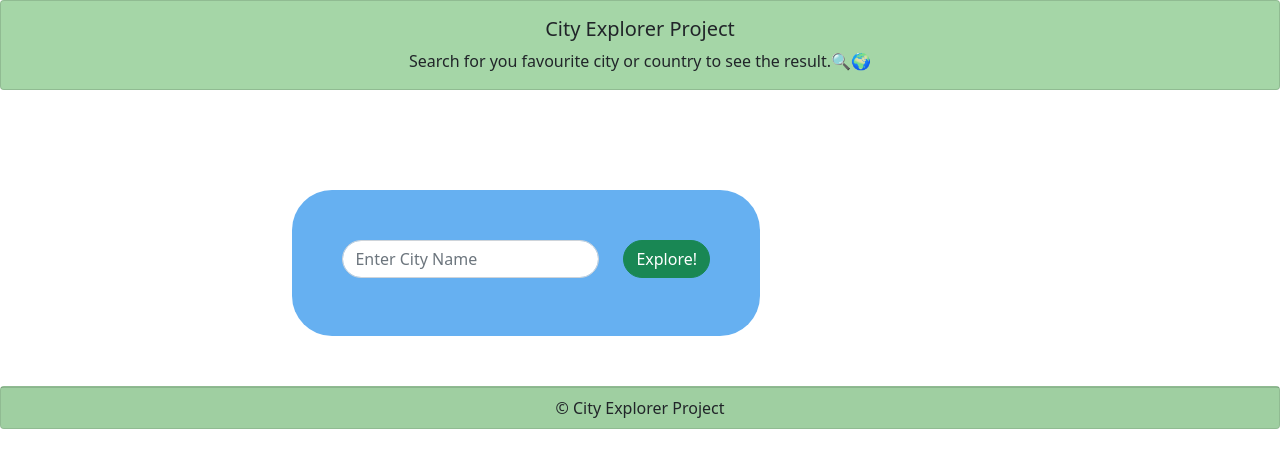
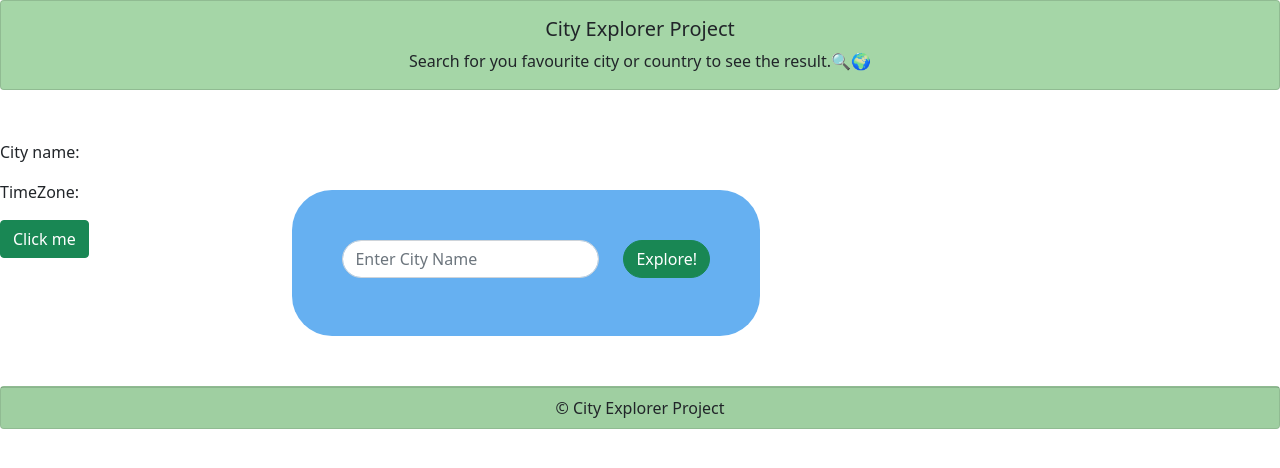
Before and after one commit to QamarAlkhatib/city-explorer, a React (Create React App) app: page / in a window 1280 px wide. Shown: the top 468 px of the page. Built offline with nearby package versions, Linux system fonts and the light colour scheme.

Commit message:
updating

```diff
--- a/src/component/FormFun.js
+++ b/src/component/FormFun.js
@@ -14,7 +14,7 @@ class FormFun extends React.Component {
             locationResult: {},
             showLocInfo: false,
             errorMess: false,
-
+            wethDataInfo: {}
         }
     }
 
@@ -43,7 +43,7 @@ class FormFun extends React.Component {
 
             })
         } catch {
-            if(this.state.searchQuery === ' '){
+            if (this.state.searchQuery === ' ') {
 
 
                 console.log("something went wrong");
@@ -64,6 +64,14 @@ class FormFun extends React.Component {
         })
     }
 
+    getData = async () => {
+        let reqUrl = `${process.env.REACT_APP_SERVER_LINK}/weather?cityname=Seattle&timezone=America/Los_Angeles&description=Light rain&date=2021-03-25`;
+        let weathData = await axios.get(reqUrl);
+
+        this.setState({
+            wethDataInfo: weathData.data
+        })
+    }
 
     render() {
         return (
@@ -93,6 +101,15 @@ class FormFun extends React.Component {
                     </Row>
 
                 </Form>
+                <p>City name: {this.state.wethDataInfo.city_name}</p>
+                <p>TimeZone: {this.state.wethDataInfo.timezone}</p>
+                {/* <p>description: {this.state.wethDataInfo.description}</p>
+                <p>date: {this.state.wethDataInfo.date}</p> */}
+
+                <Button onClick={this.getData} variant="success">
+                    Click me
+                </Button>
+
 
 
                 {this.state.showLocInfo &&
```
Lines whose indentation alone changed are shown as unchanged.
